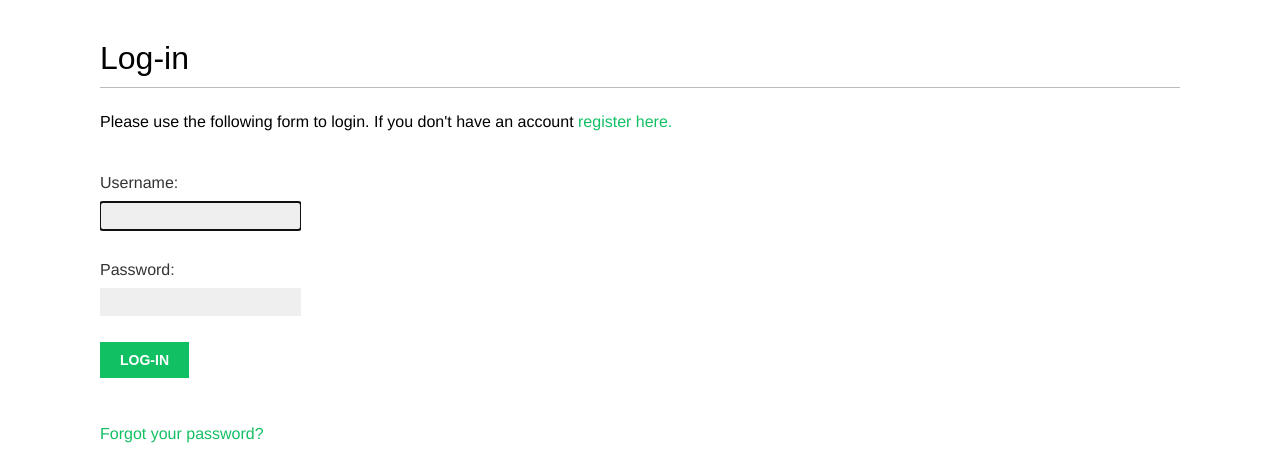
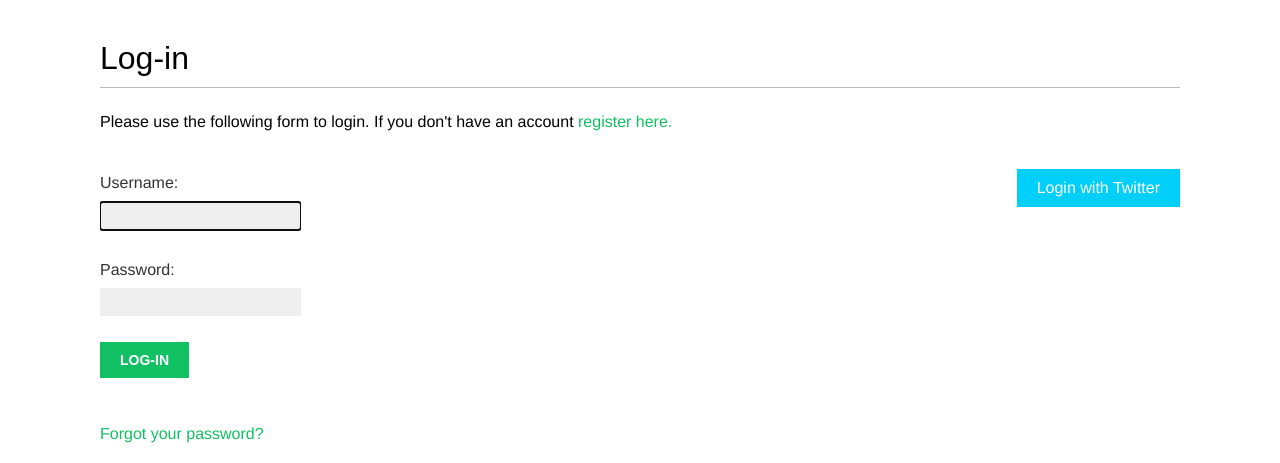
Before and after one commit to akashgiricse/100DaysOfDjango, a Django app: page /account/login/ in a window 1280 px wide. Shown: the part 47-510 px from the top of the page. Run offline with Django 3.2, Linux system fonts and the light colour scheme; some web fonts are replaced.

Commit message:
Day015 complete

```diff
--- a/SocialWebsite/bookmarks/account/templates/registration/login.html
+++ b/SocialWebsite/bookmarks/account/templates/registration/login.html
@@ -20,6 +20,10 @@
 		</form>
 		<p><a href="{% url "password_reset" %}">Forgot your password?</a></p>
 	</div>
-
+    <div class="social">
+        <ul>
+            <li class="twitter"><a href="{% url "social:begin" "twitter" %}">Login with Twitter</a></li>
+        </ul>
+    </div>
 
 {% endblock %}
```
Also changed, not shown: README.md, SocialWebsite/bookmarks/bookmarks/settings.py (line endings or trailing spaces), 3 other files.
